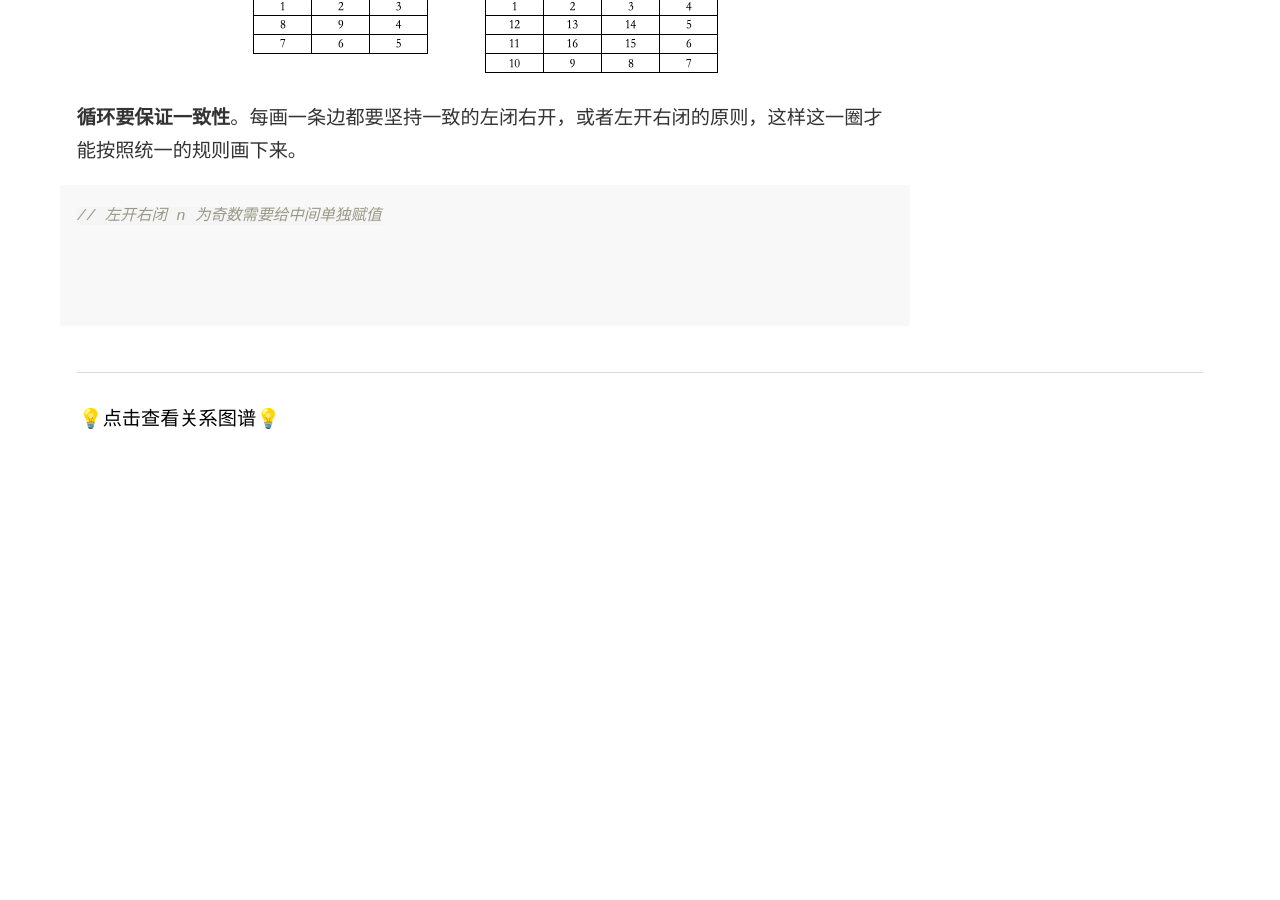
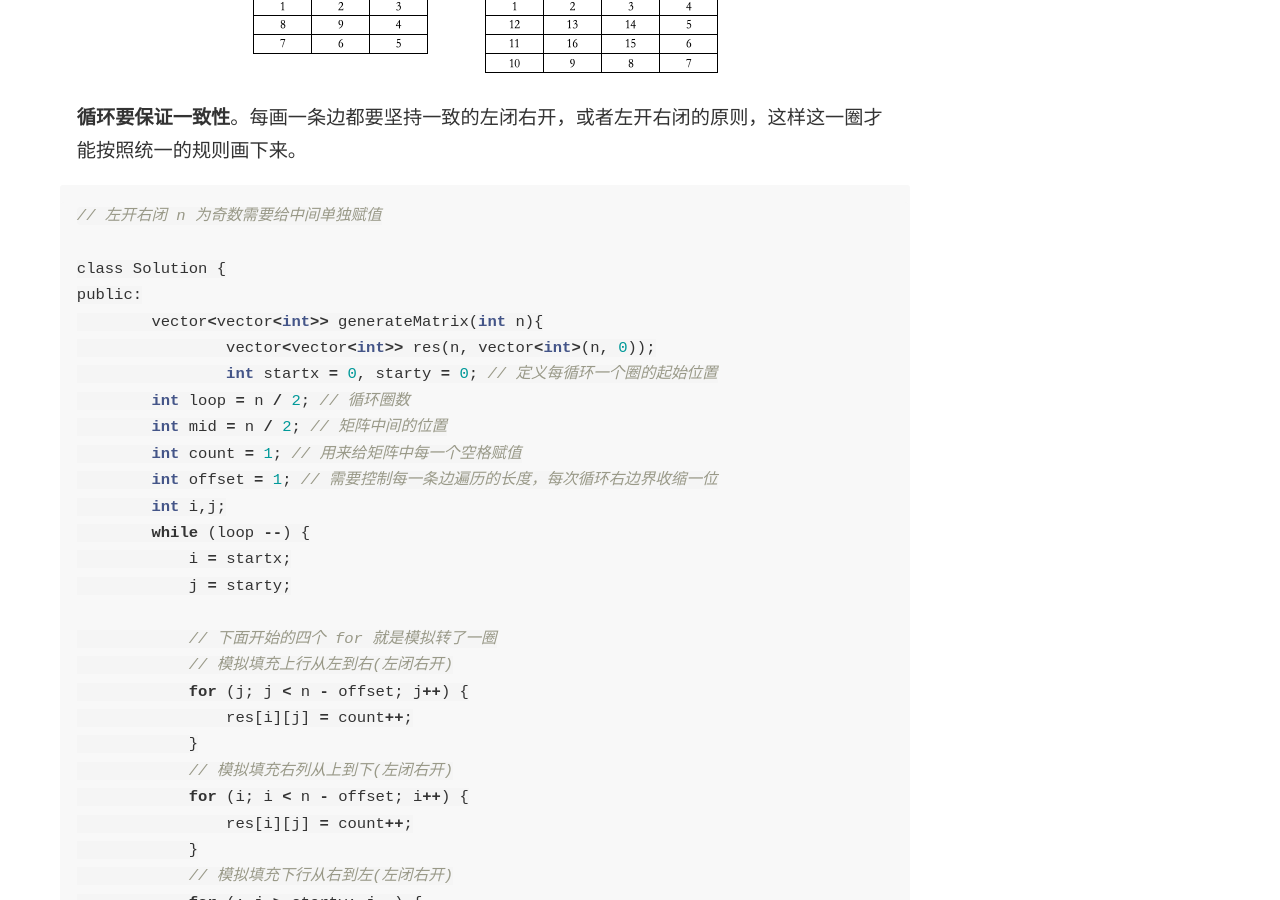
Before and after one commit to wingowen/digital-garden-jekyll, a Jekyll site: the page built from _notes/算法.md, in a window 1280 px wide and 900 px high, scrolled down 5322 px. Built offline with Jekyll 4.4.1, drawn with Linux system fonts in a browser that asks for light colours; before the commit the page ends 5869 px from its top, so only the background shows below that; some of the changed text lies outside the part shown.

Commit message:
vault backup: 2024-08-28 18:36:28

````diff
--- a/_notes/算法.md
+++ b/_notes/算法.md
@@ -116,7 +116,7 @@ class Solution{
 public:
 	vector<int> sortedSquares(vector<int>& nums){
 		int k = A.size() - 1;
-		vector<int> result = (A.size, 0);
+		vector<int> result(A.size, 0);
 		for(int i = 0; j = A.size() - 1 ; i <= j;){
 			// 大的放尾部
 			if(nums[i] * nums[i] > nums[j] * nums[j]){
@@ -194,6 +194,51 @@ public:
 ```c
 // 左开右闭 n 为奇数需要给中间单独赋值
 
+class Solution {
+public:
+	vector<vector<int>> generateMatrix(int n){
+		vector<vector<int>> res(n, vector<int>(n, 0));
+		int startx = 0, starty = 0; // 定义每循环一个圈的起始位置
+        int loop = n / 2; // 循环圈数
+        int mid = n / 2; // 矩阵中间的位置
+        int count = 1; // 用来给矩阵中每一个空格赋值
+        int offset = 1; // 需要控制每一条边遍历的长度，每次循环右边界收缩一位
+        int i,j;
+        while (loop --) {
+            i = startx;
+            j = starty;
 
+            // 下面开始的四个 for 就是模拟转了一圈
+            // 模拟填充上行从左到右(左闭右开)
+            for (j; j < n - offset; j++) {
+                res[i][j] = count++;
+            }
+            // 模拟填充右列从上到下(左闭右开)
+            for (i; i < n - offset; i++) {
+                res[i][j] = count++;
+            }
+            // 模拟填充下行从右到左(左闭右开)
+            for (; j > starty; j--) {
+                res[i][j] = count++;
+            }
+            // 模拟填充左列从下到上(左闭右开)
+            for (; i > startx; i--) {
+                res[i][j] = count++;
+            }
 
+            // 下一圈起始位加一
+            startx++;
+            starty++;
+
+            // offset 控制每一圈里每一条边遍历的长度
+            offset += 1;
+        }
+
+        // 如果 n 为奇数的话，需要单独给矩阵最中间的位置赋值
+        if (n % 2) {
+            res[mid][mid] = count;
+        }
+        return res;
+	}
+};
 ```
````
Also changed, not shown: _notes/Flink-面经.md (+6 -0 lines).
